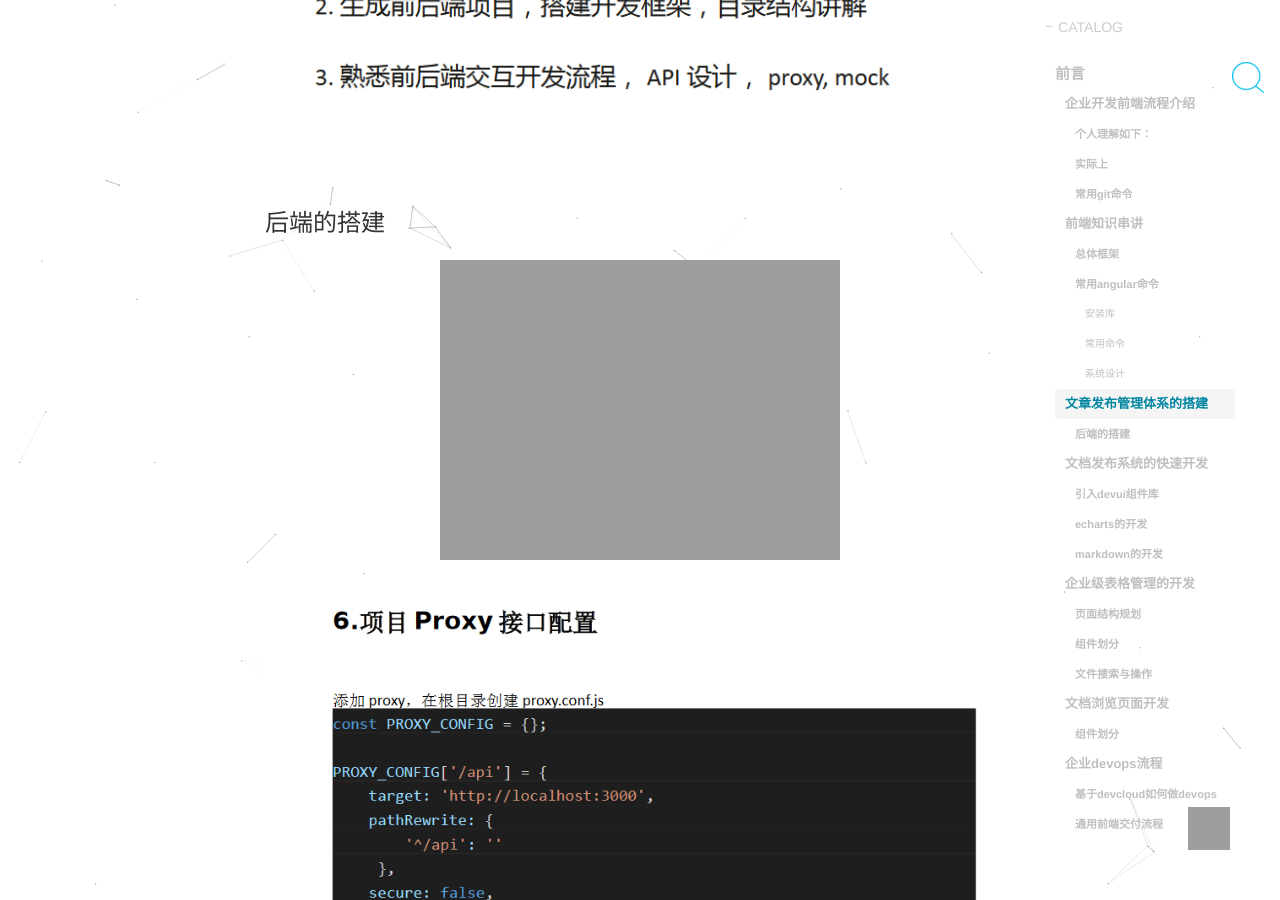
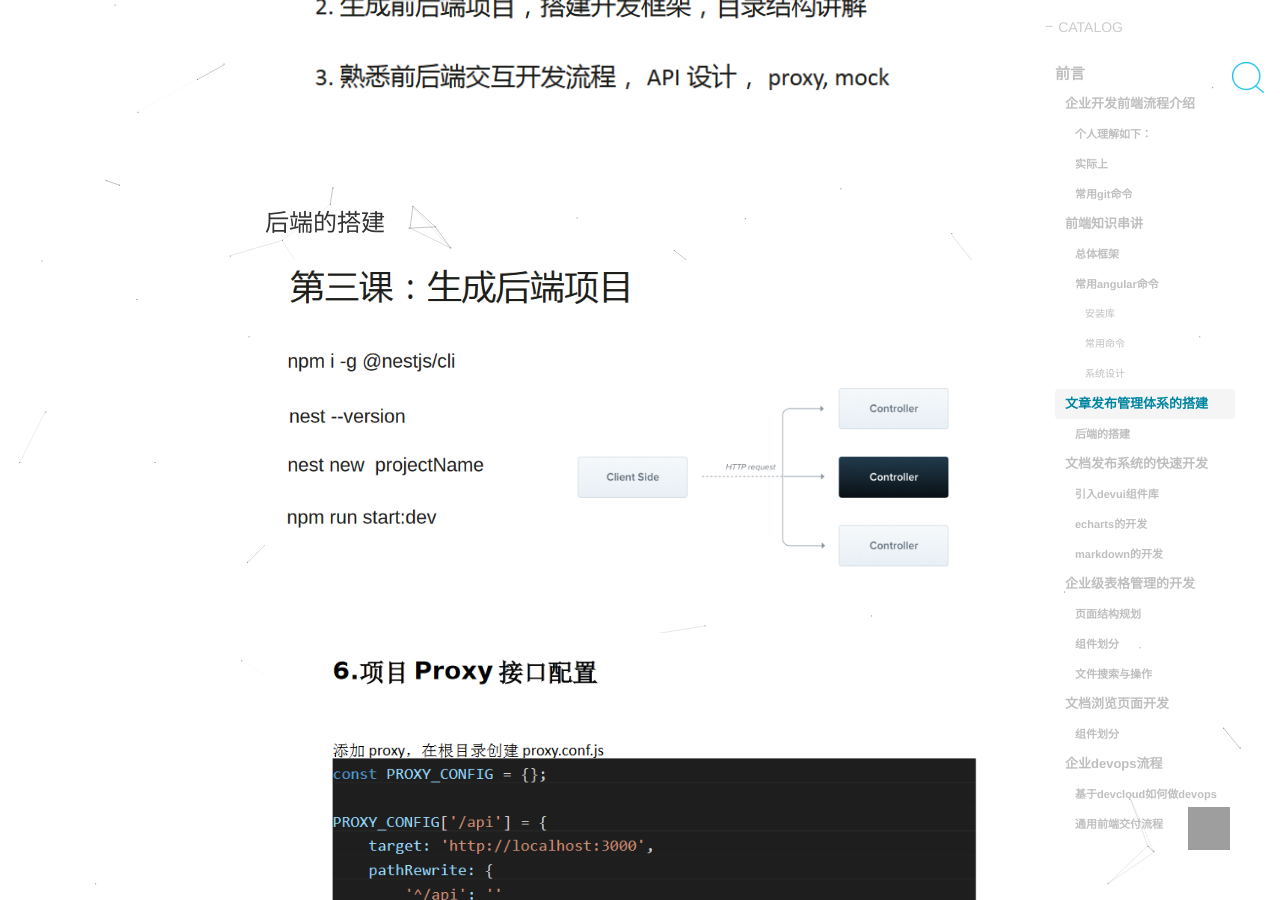
Before and after one commit to daniao2017/daniao2017.github.io, a Jekyll site: the page built from _posts/2020-04-02-web开发学习心得.md, in a window 1280 px wide and 900 px high, scrolled down 4546 px. Built offline with Jekyll 4.4.1, drawn with Linux system fonts in a browser that asks for light colours; nearby versions of some CDN libraries; comment, search, counter and statistics services are not loaded; grey boxes are pictures that could not be loaded.

Commit message:
Update 2020-04-02-web开发学习心得.md

```diff
--- a/_posts/2020-04-02-web开发学习心得.md
+++ b/_posts/2020-04-02-web开发学习心得.md
@@ -81,7 +81,7 @@
 
 ### 后端的搭建
 
-<img src ="https://daniao2017.github.io/img/in_post/web/开发后端项目.png">
+<img src ="https://daniao2017.github.io/img/in_post/web开发/后端项目.png">
 
 <img src ="https://daniao2017.github.io/img/in_post/web开发/proxy接口.png">
 
@@ -106,7 +106,7 @@
 
 ### 组件划分
 
-<img src ="https://daniao2017.github.io/img/in_post/web开发组件划分.png">
+<img src ="https://daniao2017.github.io/img/in_post/web开发/组件划分.png">
 
 ### 文件搜索与操作
 <img src ="https://daniao2017.github.io/img/in_post/web开发/文件搜索与操作.png">
```
